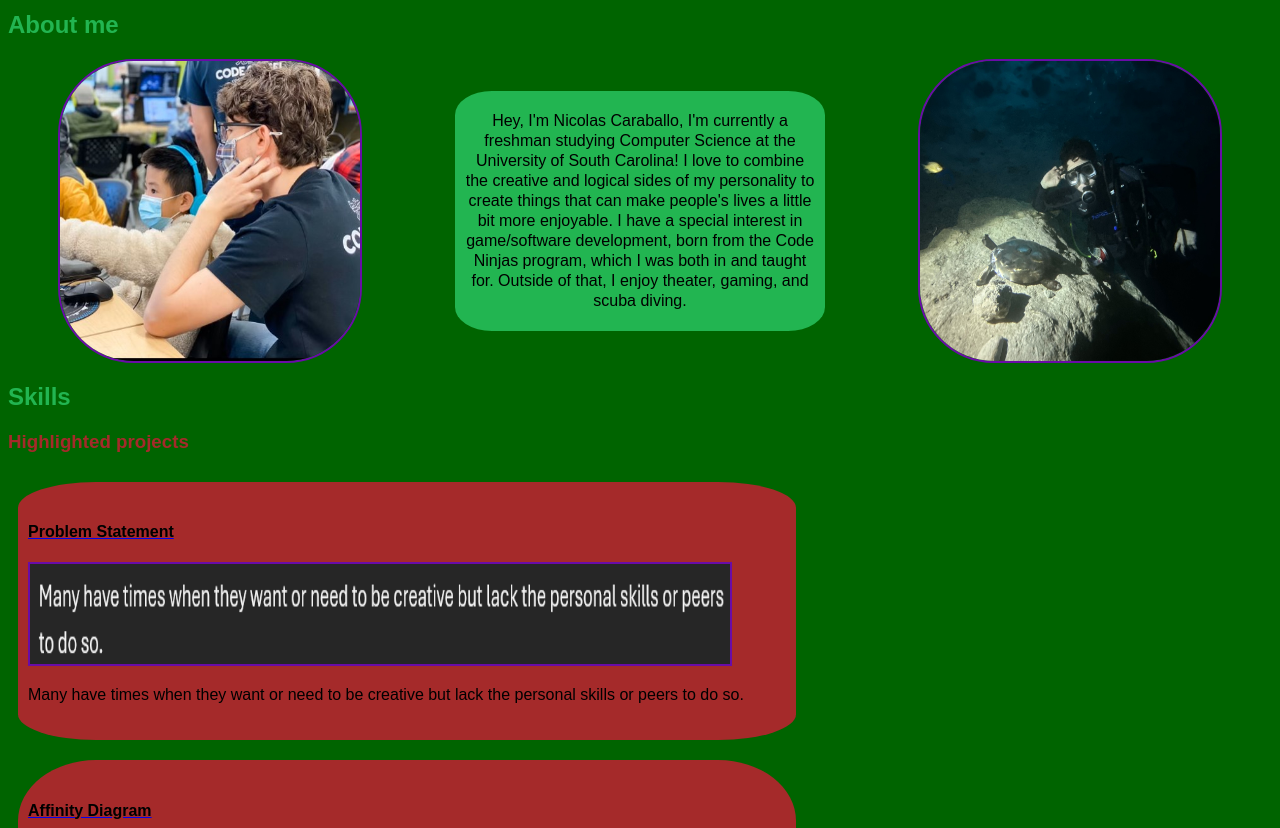
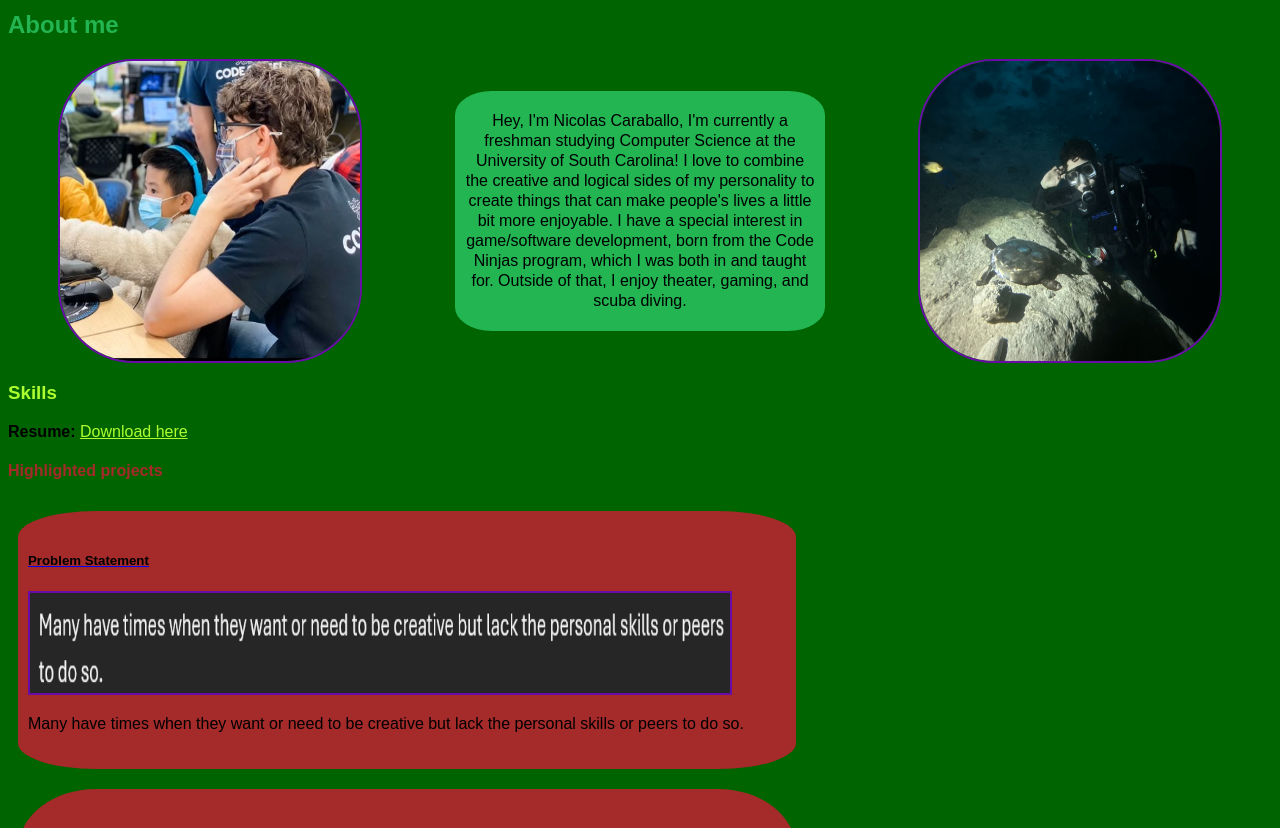
Before and after one commit to NicCaraballo/NicCaraballo.github.io, a plain HTML site: page index.html in a window 1280 px wide. Shown: the part 108-936 px from the top of the page. Drawn offline with Linux system fonts and the light colour scheme.

Commit message:
added resume into skills section + CSS changes

```diff
--- a/index.html
+++ b/index.html
@@ -17,15 +17,20 @@
             <img src="images/Scuba.jpg">
 
         </div>
-        <h2>Skills</h2>
-        <div class="skills"></div>
+        <h3>Skills</h3>
+        <div class="skills">
+            <p>
+                <b>Resume:</b>
+                <a href="FirstResume.pdf">Download here</a>
+            </p>
+        </div>
 
-        <h3>Highlighted projects</h3>
+        <h4>Highlighted projects</h4>
             <div class="projects">
                 <!-- Problem Statement Assignment -->
                 <section class="project1">
                 <a href="files/statement.pdf">
-                    <h4>Problem Statement</h4>
+                    <h5>Problem Statement</h5>
                 </a>
 
                 <a href="files/statement.pdf">
@@ -37,7 +42,7 @@
                 <!--Affinity Diagram Assignment -->
                 <section class="project">
                     <a href="files/affinity.pdf">
-                        <h4>Affinity Diagram</h4>
+                        <h5>Affinity Diagram</h5>
                     </a>
                     <a href="files/affinity.pdf">
                         <img src="images/affinity.png">
@@ -50,7 +55,7 @@
                 <!--Sketches Assignment-->
                 <section class="project">
                     <a href="files/sketches.pdf">
-                        <h4>Sketches</h4>
+                        <h5>Sketches</h5>
                     </a>
                     <a href="files/sketches.pdf">
                         <img src="images/sketches.png">
@@ -63,7 +68,7 @@
                 <!--Paper Prototype Assignment-->
                 <section class="project">
                     <a href="files/proto.pdf">
-                        <h4> Prototype</h4>
+                        <h5> Prototype</h5>
                     </a>
                     <a href="files/proto.pdf">
                         <img src="images/proto.png">
--- a/styles.css
+++ b/styles.css
@@ -15,15 +15,21 @@ h2{
     font-family: Arial, Helvetica, sans-serif;
 }
 
-h3{
+h3 {
+    color: greenyellow;
+    font-family: Arial, Helvetica, sans-serif;
+}
+
+h4{
     color:brown;
     font-family: Arial, Helvetica, sans-serif;
 }
 
-h4{
+h5{
     color:black;
     font-family: Arial, Helvetica, sans-serif;
 }
+
 
 .projects{
     display:flex;
@@ -88,3 +94,9 @@ h4{
     border-radius: 25%;
     border: 2px solid rgb(105, 12, 167);
 }
+
+
+
+.skills a{
+    color: greenyellow;
+}
```
Also changed, not shown: 1 other file.
